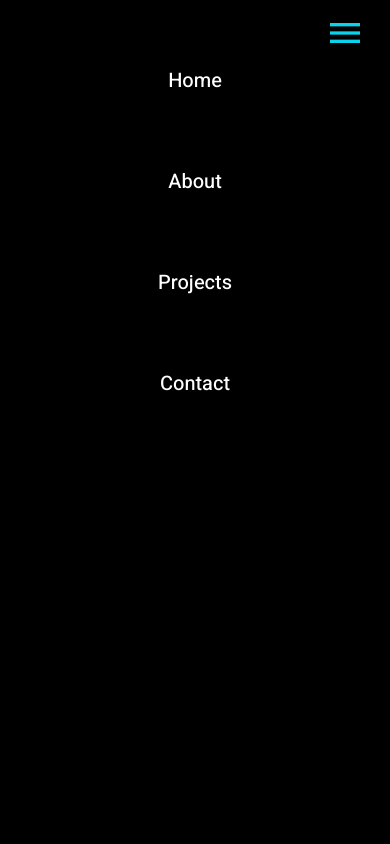
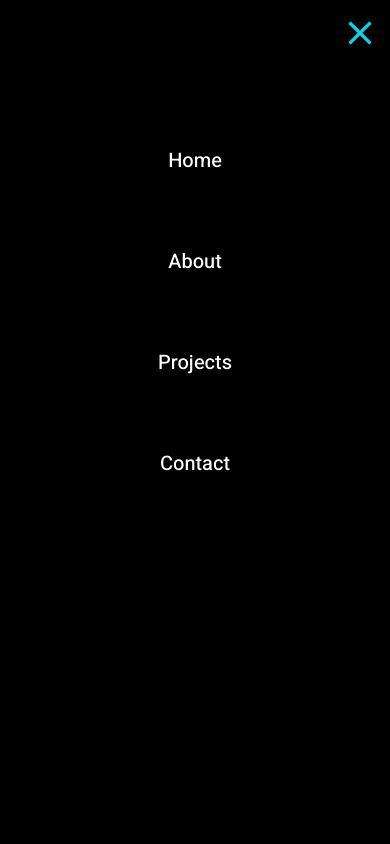
Before and after one commit to Manveer399/Personal-Portfolio, a plain HTML site: page index.html in a window 390 px wide. Both pictures are taken after a click on the element "menu". Shown: the top 844 px of the page. Drawn offline with Linux system fonts and the light colour scheme.

Commit message:
responsive trial 2

```diff
--- a/css/style.css
+++ b/css/style.css
@@ -13,7 +13,7 @@ body {
   scroll-behavior: smooth;
 }
 
-/*Navbar*/
+/*-------------------------Navbar------------------------------*/
 .header {
   position: fixed;
   width: 100vw;
@@ -30,6 +30,7 @@ body {
     rgba(0, 0, 0, 0.07) 0px 16px 16px;
   padding: 7px;
 }
+
 .navbar-container {
   width: 100%;
   display: flex;
@@ -37,15 +38,6 @@ body {
   align-items: center;
   font-family: 'Franklin Gothic Medium', 'Arial Narrow', Arial, sans-serif;
   padding: 0 80px;
-}
-
-#menu-bar {
-  color: #0ad3ee;
-  font-size: 40px;
-  position: absolute;
-  top: 13px;
-  right: 25px;
-  display: none;
 }
 
 .page-title {
@@ -62,6 +54,7 @@ body {
   height: 100%;
   width: 50%;
 }
+
 .navbar-links-container {
   display: flex;
   justify-content: space-evenly;
@@ -84,8 +77,78 @@ body {
   color: #0ad3ee;
 }
 
-/*home section */
+#menu-bar {
+  color: #0ad3ee;
+  font-size: 40px;
+  position: absolute;
+  top: 13px;
+  right: 25px;
+  display: none;
+}
 
+#close-btn {
+  color: #0ad3ee;
+  font-size: 40px;
+  position: absolute;
+  display: none;
+  top: 13px;
+  right: 10px;
+}
+
+/*------------------------responsive media for nav bar------------------*/
+@media all and (max-width: 705px) {
+  .navbar-container {
+    padding: 0;
+  }
+
+  .page-title {
+    align-self: flex-start;
+    padding-left: 50px;
+  }
+
+  #menu-bar {
+    display: flex;
+    cursor: pointer;
+  }
+
+  #close-btn.active {
+    display: flex;
+    cursor: pointer;
+  }
+  .navbar-container {
+    flex-direction: column;
+  }
+
+  .menu {
+    width: 100%;
+    height: 100vh;
+    background-color: black;
+    display: none;
+    position: fixed;
+    top: 0;
+    left: 0;
+    padding-top: 80px;
+  }
+
+  .navbar-links-container {
+    flex-direction: column;
+    justify-content: flex-start;
+    width: 100%;
+    margin-top: 30px;
+  }
+
+  .navbar-links-container .nav-list-items a {
+    display: block;
+    margin: 20px 0;
+    font-size: 20px;
+    text-align: center;
+  }
+  .menu.active {
+    display: flex;
+  }
+}
+
+/*---------------------home-section----------------------*/
 .home-section {
   height: 100vh;
   background-color: #000000;
@@ -103,11 +166,13 @@ body {
   justify-content: space-between;
   width: 100%;
   height: 100%;
-  flex-shrink: 0;
 }
 
 .home-section .text-wrapper {
+  display: flex;
   padding-left: 80px;
+  flex-direction: column;
+  position: relative;
 }
 .home-section .home-content-container .text-1 {
   font-size: 27px;
@@ -116,8 +181,8 @@ body {
 .home-section .home-content-container .text-2 {
   font-size: 75px;
   font-weight: 600;
+  white-space: nowrap;
   margin-left: -2px;
-  white-space: nowrap;
   margin-top: -15px;
 }
 
@@ -125,6 +190,7 @@ body {
   font-size: 40px;
   margin: 5px 0;
   margin-top: -20px;
+  white-space: nowrap;
   font-weight: 500;
 }
 
@@ -142,6 +208,8 @@ body {
   border-radius: 5px;
   font-weight: 600;
   transition: 0.5s ease;
+  position: absolute;
+  bottom: -55px;
 }
 
 .hire-me-button:hover {
@@ -161,97 +229,69 @@ img {
   }
 }
 
-@media all and (max-width: 980px) {
+@media all and (max-width: 720px) {
   img {
     display: none;
   }
-}
-
-/*responsive media for nav bar*/
-
-@media all and (max-width: 980px) {
-  .navbar-container {
-    padding: 0;
+  .home-content-container .text-wrapper {
+    padding-left: 70px;
   }
-
-  .page-title {
-    align-self: flex-start;
-    padding-left: 50px;
-  }
-
-  #menu-bar {
-    display: flex;
-    cursor: pointer;
-    z-index: 1000000;
-  }
-  .navbar-container {
-    flex-direction: column;
-  }
-
-  .menu {
-    width: 100vw;
-    height: 100vh;
-    background-color: black;
-    display: none;
-    position: fixed;
-    top: 0;
-    left: 0;
-  }
-
-  .navbar-links-container {
-    flex-direction: column;
-    justify-content: flex-start;
-    width: 100%;
-    margin-top: 30px;
-    transition: all 0.5s ease;
-  }
-
-  .navbar-links-container .nav-list-items a {
-    display: block;
-    margin: 20px 0;
-    font-size: 20px;
-    text-align: center;
-  }
-  .menu.active {
-    display: flex;
-  }
-}
-
-@media all and (max-width: 700px) {
-  .home-section .text-wrapper {
-    padding-left: 30px;
+  .home-content-container {
+    padding-left: 0;
   }
   .home-section .home-content-container .text-1 {
     font-size: 27px;
   }
 
   .home-section .home-content-container .text-2 {
-    font-size: 40px;
-    font-weight: 600;
-    margin-left: -2px;
+    font-size: 73px;
     white-space: nowrap;
-    margin-top: 2px;
   }
 
   .home-section .home-content-container .text-3 {
     font-size: 30px;
-    font-weight: 500;
-    margin-top: 2px;
+  }
+}
+
+@media all and (max-width: 693px) {
+  .home-content-container .text-wrapper {
+    padding-left: 50px;
+  }
+  .home-section .home-content-container .text-1 {
+    font-size: 27px;
   }
 
-  .text-3 span {
-    color: #0ad3ee;
+  .home-section .home-content-container .text-2 {
+    font-size: 70px;
+    white-space: nowrap;
   }
 
-  .hire-me-button {
-    padding: 0.8rem 1.5rem;
-    font-size: 20px;
-    cursor: pointer;
-    background-color: #0ad3ee;
-    color: whitesmoke;
-    border-style: none;
-    border-radius: 5px;
-    font-weight: 600;
-    transition: 0.5s ease;
+  .home-section .home-content-container .text-3 {
+    font-size: 30px;
   }
 }
+
+@media all and (max-width: 647px) {
+  .home-content-container .text-wrapper {
+    padding-left: 50px;
+  }
+  .home-section .home-content-container .text-1 {
+    font-size: 27px;
+  }
+
+  .home-section .home-content-container .text-2 {
+    font-size: 65px;
+    white-space: normal;
+  }
+  .home-section .home-content-container .text-3 {
+    font-size: 25px;
+    white-space: normal;
+  }
+}
+
+@media all and (max-width: 396px) {
+  .hire-me-button {
+    padding: 0.5rem 1rem;
+    font-size: 15px;
+  }
+}
--- a/index.html
+++ b/index.html
@@ -17,8 +17,8 @@
       <nav class="navbar-container">
         <h1 class="page-title">Portfo<span>lio.</span></h1>
         <span class="material-icons" id="menu-bar">menu</span>
-
         <div class="menu">
+          <span class="material-icons" id="close-btn">close</span>
           <ul class="navbar-links-container">
             <li class="nav-list-items"><a href="#" class="home">Home</a></li>
             <li class="nav-list-items"><a href="#" class="about">About</a></li>
@@ -43,6 +43,7 @@
           <div class="text-3">And I'm a <span>Software Developer</span></div>
           <button class="hire-me-button">Hire Me</button>
         </div>
+
         <img src="./img/vick.png" alt="my home page profile pic" />
       </div>
     </section>
--- a/js/script.js
+++ b/js/script.js
@@ -22,8 +22,14 @@ homeSectionObserver.observe(homeSection)
 
 const menuButton = document.querySelector('#menu-bar')
 const menu = document.querySelector('.menu')
-const span = document.querySelector('.material-icons')
+const closeButton = document.querySelector('#close-btn')
 
 menuButton.addEventListener('click', () => {
   menu.classList.toggle('active')
+  closeButton.classList.toggle('active')
 })
+
+closeButton.addEventListener('click', () => {
+  menu.classList.toggle('active')
+  closeButton.classList.toggle('active')
+})
```
Also changed, not shown: img/close.png (added), img/close1.png (added).
